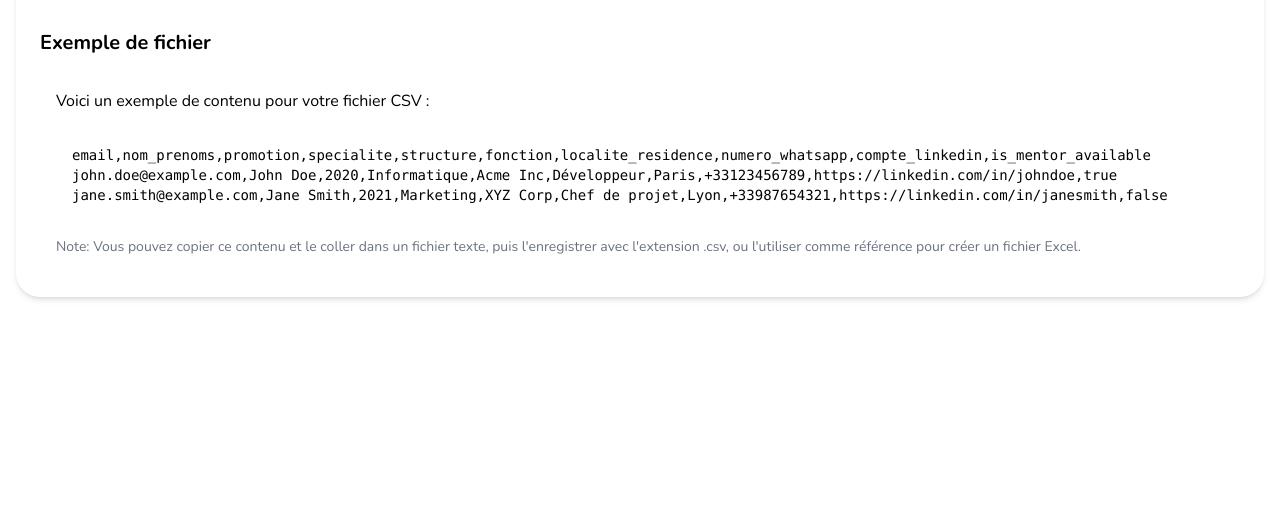
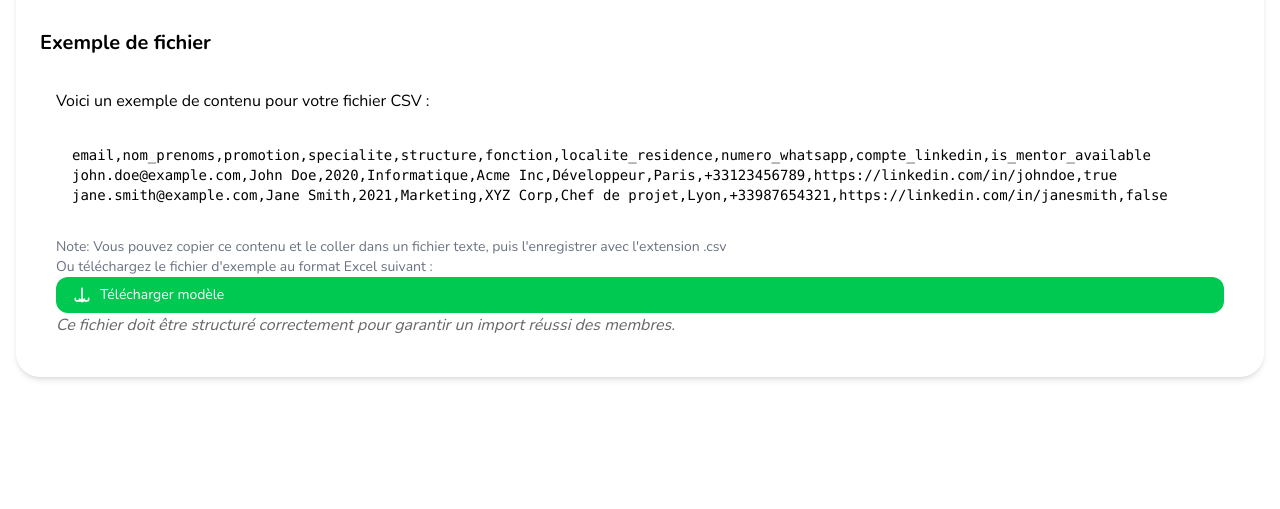
Before and after one commit to Mr-KAM/annuaire-ensa, a Flask app: page /admin/import-members in a window 1280 px wide. Shown: the part 4505-5014 px from the top of the page. Before the commit the page ends 4805 px from the top, so only its background shows below. Run offline with Flask 3, Linux system fonts and the light colour scheme; a user stored in the database is signed in; some libraries are stand-ins or nearby versions.

Commit message:
⚙ AJout du modèle de template de fichier pour importer plusieur membres

```diff
--- a/templates/admin/import_members.html
+++ b/templates/admin/import_members.html
@@ -235,7 +235,20 @@ john.doe@example.com,John Doe,2020,Informatique,Acme Inc,Développeur,Paris,+331
 jane.smith@example.com,Jane Smith,2021,Marketing,XYZ Corp,Chef de projet,Lyon,+33987654321,https://linkedin.com/in/janesmith,false</pre>
 
             <p class="mt-4 text-sm text-gray-500">
-                Note: Vous pouvez copier ce contenu et le coller dans un fichier texte, puis l'enregistrer avec l'extension .csv, ou l'utiliser comme référence pour créer un fichier Excel.
+                Note: Vous pouvez copier ce contenu et le coller dans un fichier texte, puis l'enregistrer avec l'extension .csv
+                <br>
+                Ou téléchargez le fichier d'exemple au format Excel suivant :
+                        <!-- Bouton Télécharger modèle -->
+        <a href="{{ url_for('static', filename='assets/models/modele_import_membres.xlsx') }}"
+        download
+        class="bg-green-500 hover:bg-green-600 text-white px-4 py-2 rounded-xl flex items-center">
+         <svg xmlns="http://www.w3.org/2000/svg" class="h-5 w-5 mr-2" fill="none" viewBox="0 0 24 24" stroke="currentColor">
+             <path stroke-linecap="round" stroke-linejoin="round" stroke-width="2" d="M4 16v1a2 2 0 002 2h12a2 2 0 002-2v-1M12 12v8m0 0l-3-3m3 3l3-3M12 4v8" />
+         </svg>
+         Télécharger modèle
+     </a>
+            </p>
+            <p class="note">Ce fichier doit être structuré correctement pour garantir un import réussi des membres.
             </p>
         </div>
     </div>
```
Also changed, not shown: instance/annuaire.db, 1 other file.
